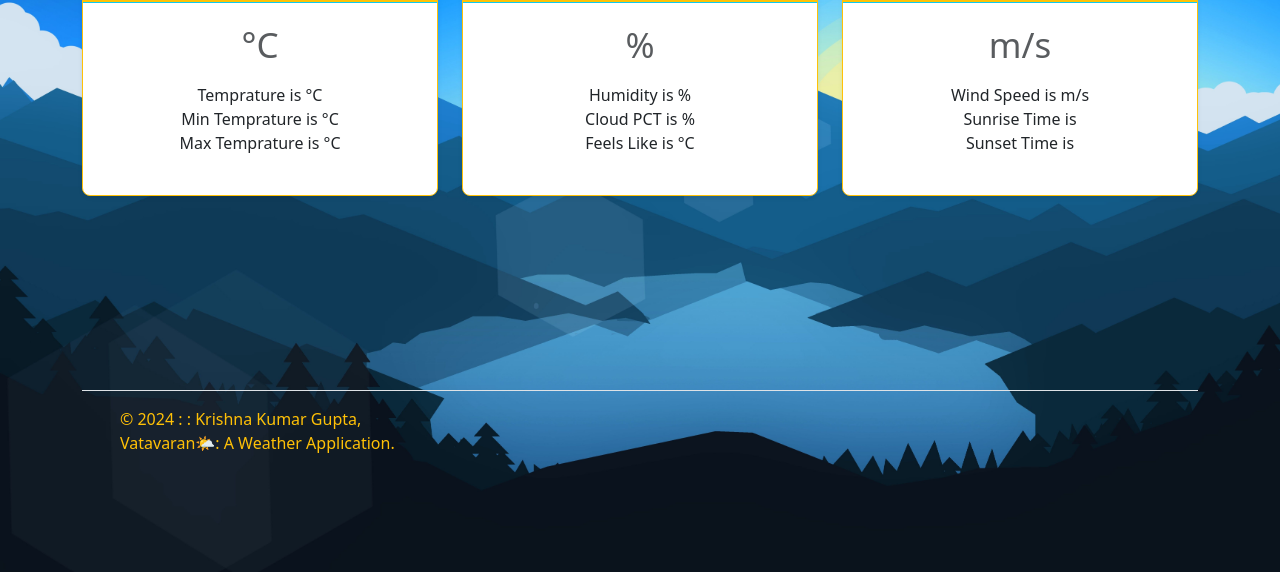
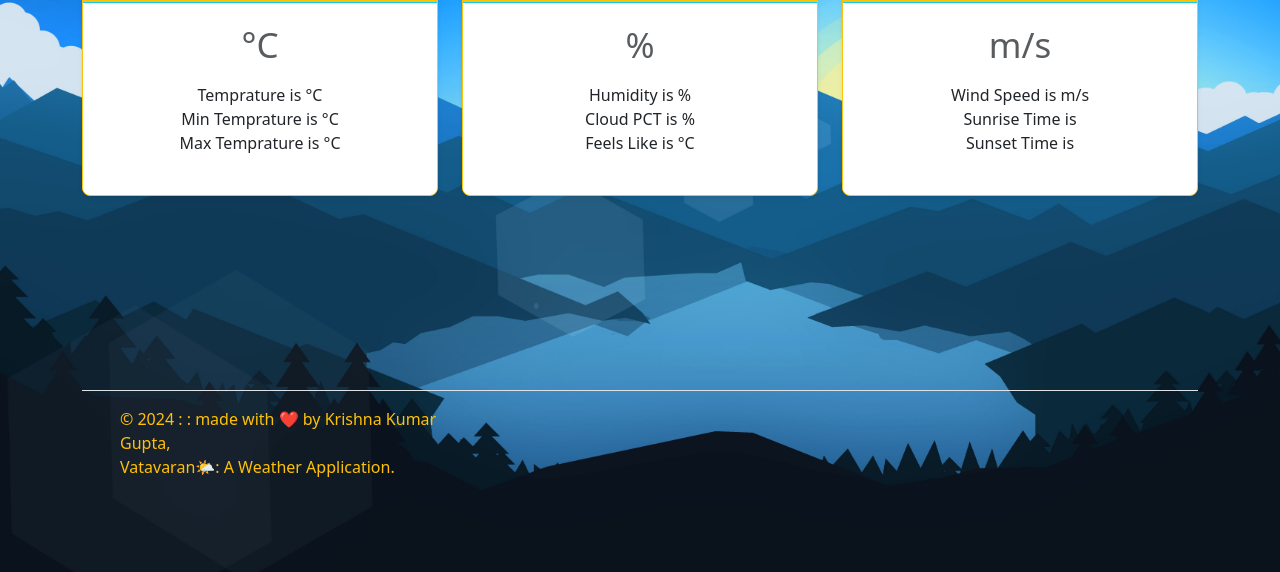
Before and after one commit to krishnaa6268/vatavaran, a plain HTML site: page index.html in a window 1280 px wide. Shown: the part 228-800 px from the top of the page. Drawn offline with nearby package versions, Linux system fonts and the light colour scheme; no server answers.

Commit message:
Update index.html

```diff
--- a/index.html
+++ b/index.html
@@ -129,7 +129,7 @@
           <a href="/" class="mb-3 me-2 mb-md-0  text-decoration-none lh-1">
             <svg class="bi" width="30" height="24"><use xlink:href="#bootstrap"></use></svg>
           </a>
-          <span class="mb-3 mb-md-0 text-warning">© 2024 : : <a class="text-warning text-decoration-none"  target="_blank" href="https://www.linkedin.com/in/krishnaa6268/">Krishna Kumar Gupta</a>,<br> Vatavaran🌤️: A Weather Application.</span>
+          <span class="mb-3 mb-md-0 text-warning">© 2024 : : made with ❤️ by <a class="text-warning text-decoration-none"  target="_blank" href="https://www.linkedin.com/in/krishnaa6268/">Krishna Kumar Gupta</a>,<br> Vatavaran🌤️: A Weather Application.</span>
         </div>
       </footer>
     </div>
```
